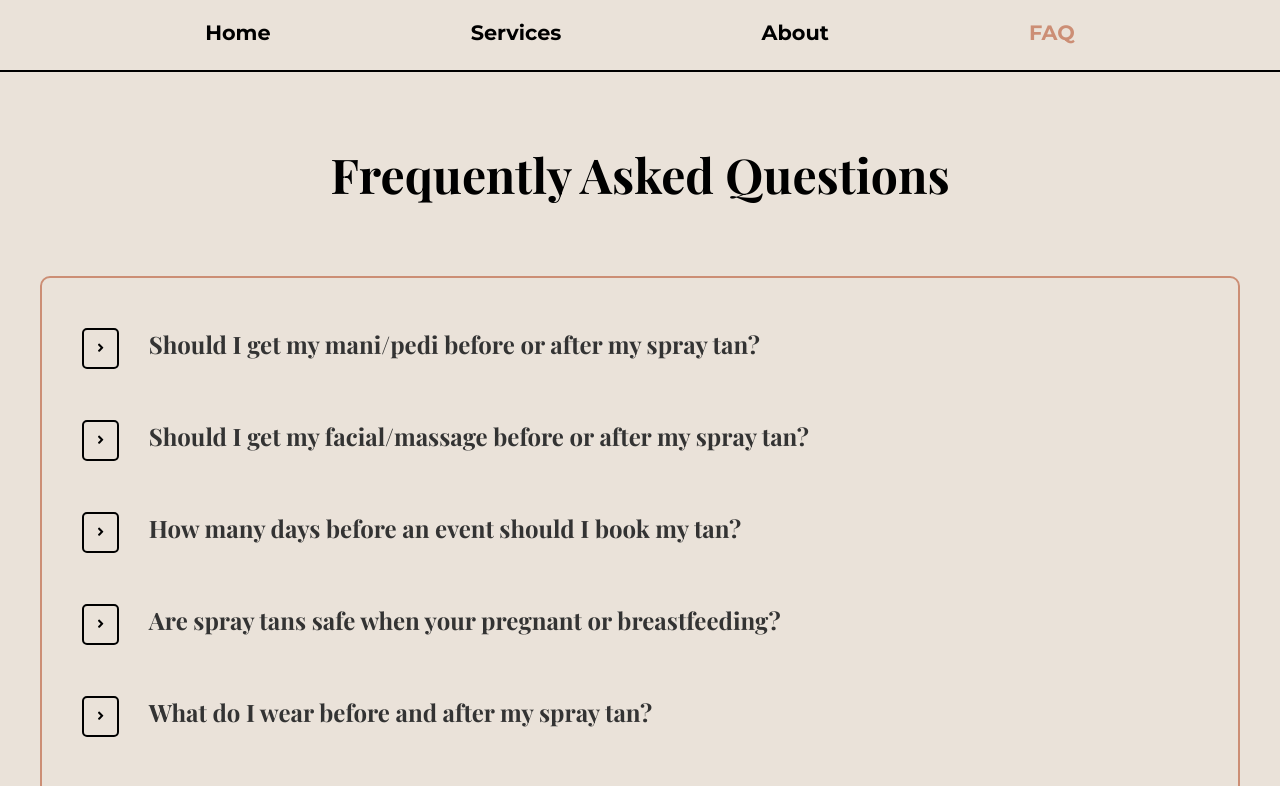
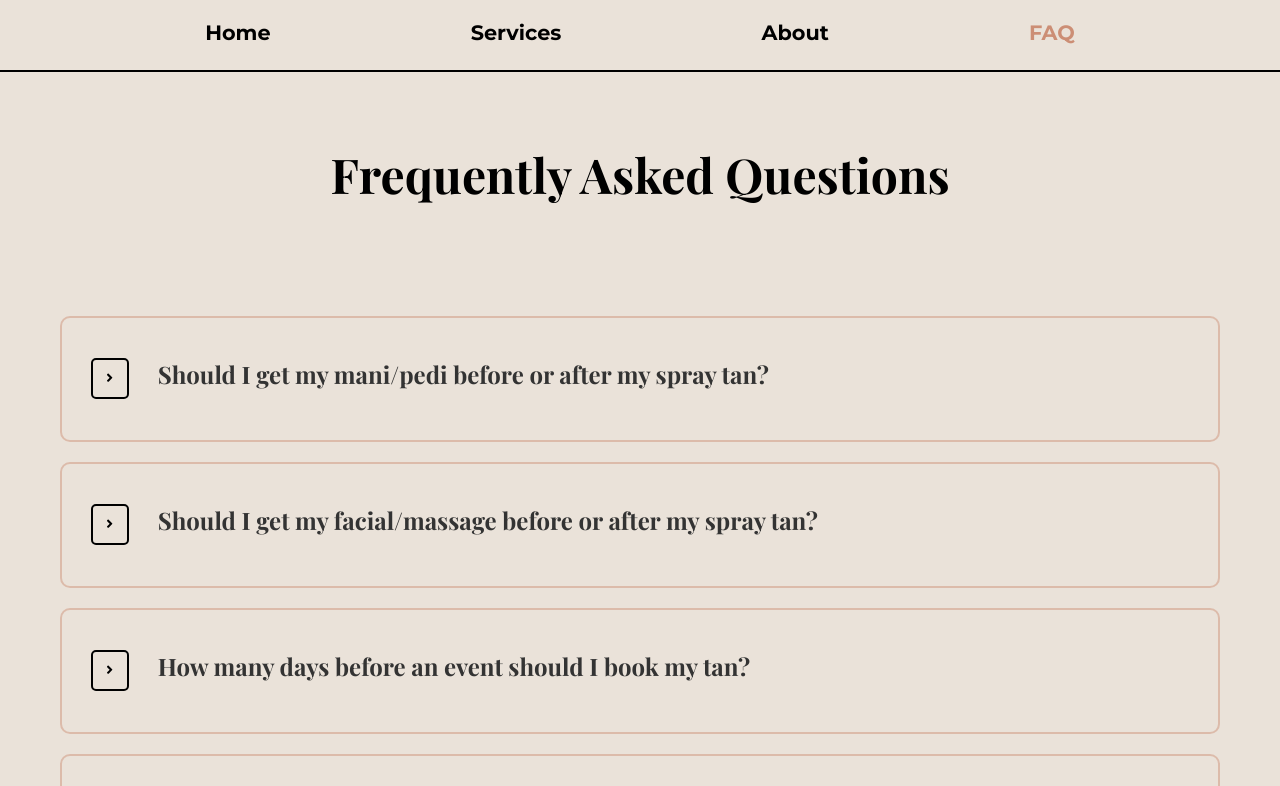
Before and after one commit to grantrisk/coastal-glo-mobile, a Next.js app: page /faq in a window 1280 px wide. Shown: the top 786 px of the page. Built offline with nearby package versions, Linux system fonts and the light colour scheme.

Commit message:
FAQ Style Change Again

```diff
--- a/styles/FAQ.module.css
+++ b/styles/FAQ.module.css
@@ -17,10 +17,23 @@
 
 .faqSection {
   padding: 20px;
+  max-width: 1200px;
+  margin: auto;
+}
+
+.faqSection > div {
+  border: 2px solid rgba(204, 142, 117, 0.47);
+  padding: 20px;
   border-radius: 10px;
   max-width: 1200px;
-  margin: auto;
-  border: 2px solid var(--color-tertiary);
+  margin: 20px auto;
+  box-shadow: 10px 10px 30px rgba(0, 0, 0, 0.1);
+  transition: box-shadow 0.3s;
+}
+
+.faqSection > div:hover {
+  box-shadow: 10px 10px 30px rgba(0, 0, 0, 0.3);
+  transition: box-shadow 0.3s;
 }
 
 @media (max-width: 768px) {
@@ -30,6 +43,18 @@
 
   .faqSection {
     padding: 0;
+  }
+
+  .faqSection > div {
     border: none;
+    padding: 0;
+    margin: 10px;
+    box-shadow: none;
+    transition: none;
+  }
+
+  .faqSection > div:hover {
+    box-shadow: none;
+    transition: none;
   }
 }
```
